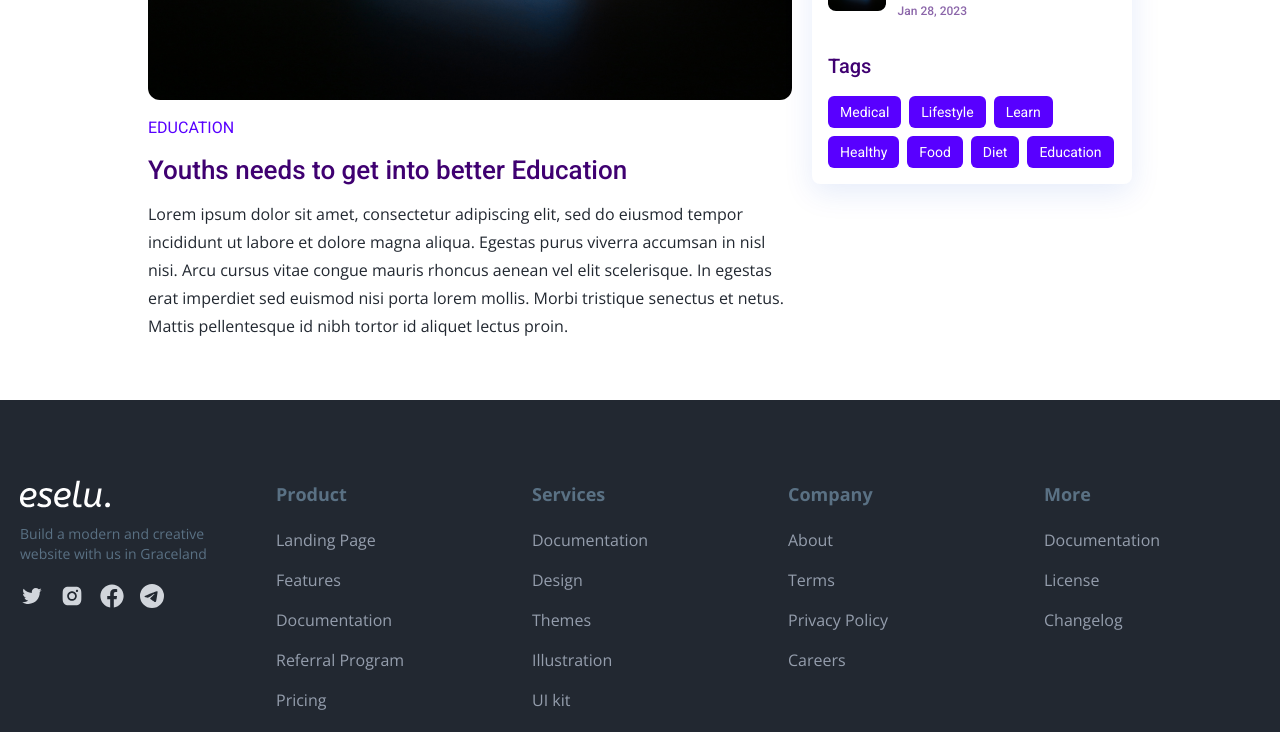
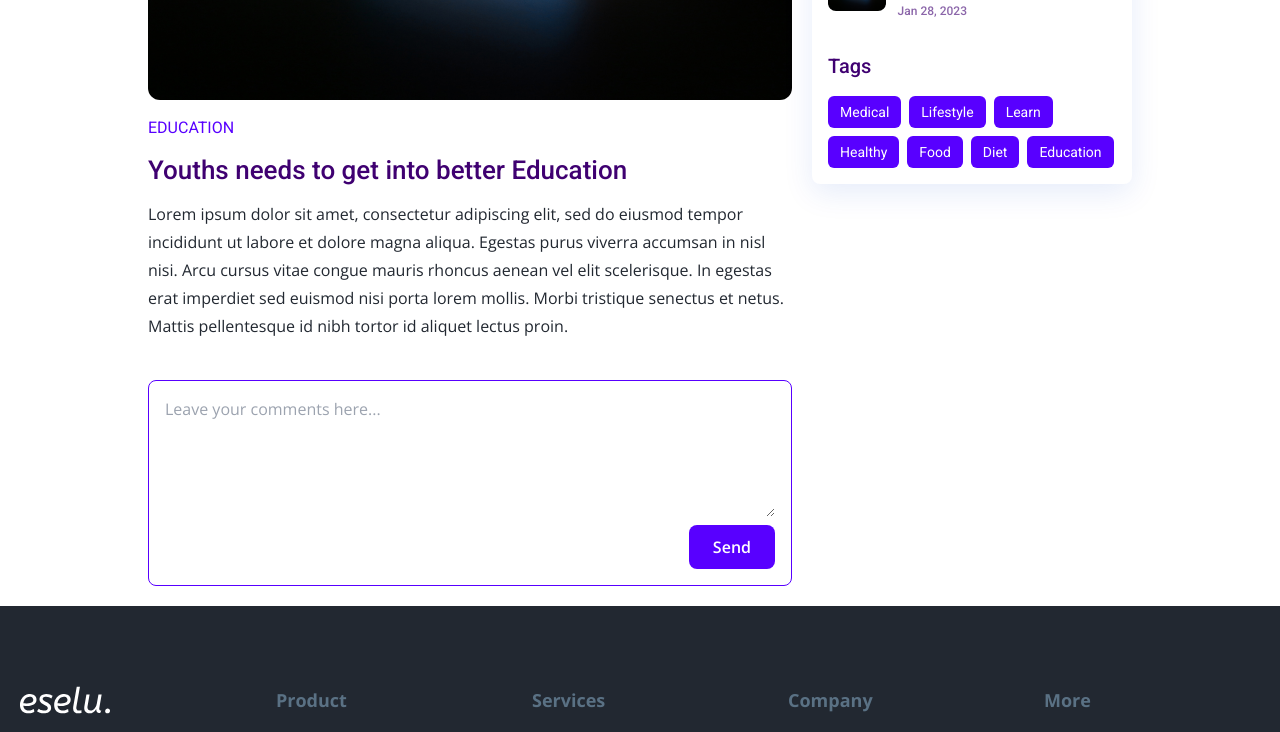
Before and after one commit to levilu800b/Frontend-Blog, a React (Create React App) app: page /blog/1 in a window 1280 px wide. Shown: the part 504-1236 px from the top of the page. Built offline with nearby package versions, Linux system fonts and the light colour scheme.

Commit message:
comments form

```diff
--- /dev/null
+++ b/src/components/Comments/CommentForm.jsx
@@ -0,0 +1,34 @@
+import React from 'react';
+import { useState } from 'react';
+
+const CommentForm = ({ btnLabel, formSubmitHandler }) => {
+	const [value, setValue] = useState('');
+
+	const submitHandler = (e) => {
+		e.preventDefault();
+        formSubmitHandler(value);
+        setValue('');
+	};
+
+	return (
+		<form onSubmit={submitHandler}>
+			<div className='flex flex-col items-end border border-primary rounded-lg p-4'>
+				<textarea
+					className="w-full focus:outline-none"
+					rows="5"
+					placeholder="Leave your comments here..."
+					value={value}
+					onChange={(e) => setValue(e.target.value)}
+				/>
+				<button
+					type="submit"
+					className="px-6 py-2.5 rounded-lg bg-primary text-white font-semibold mt-2"
+				>
+					{btnLabel}
+				</button>
+			</div>
+		</form>
+	);
+};
+
+export default CommentForm;
--- a/src/components/Comments/CommentsContainer.jsx
+++ b/src/components/Comments/CommentsContainer.jsx
@@ -1,8 +1,11 @@
 import React from 'react'
+import CommentForm from './CommentForm'
 
 const CommentsContainer = ({ className }) => {
   return (
-    <div className={`${className}`}></div>
+    <div className={`${className}`}>
+        <CommentForm btnLabel="Send" />
+    </div>
   )
 }
 
--- /dev/null
+++ b/src/data/comments.jsx
@@ -0,0 +1,52 @@
+export const getCommentsData = async () => {
+	return [
+		{
+			_id: '10',
+			user: {
+				_id: 'a',
+				name: 'Mohammad Rezaii',
+			},
+			desc: 'it was a nice post, Thank you!',
+			post: '1',
+			parent: null,
+			replyOnUser: null,
+			createdAt: '2022-12-31T17:22:05.092+0000',
+		},
+		{
+			_id: '11',
+			user: {
+				_id: 'b',
+				name: 'Paul M. Williams',
+			},
+			desc: 'a reply for Mohammad',
+			post: '1',
+			parent: '10',
+			replyOnUser: 'a',
+			createdAt: '2022-12-31T17:22:05.092+0000',
+		},
+		{
+			_id: '12',
+			user: {
+				_id: 'b',
+				name: 'Paul M. Williams',
+			},
+			desc: 'keep it up bro <3',
+			post: '1',
+			parent: null,
+			replyOnUser: null,
+			createdAt: '2022-12-31T17:22:05.092+0000',
+		},
+		{
+			_id: '13',
+			user: {
+				_id: 'c',
+				name: 'Jessica C. Stephens',
+			},
+			desc: "I'm always interested in your content :)",
+			post: '1',
+			parent: null,
+			replyOnUser: null,
+			createdAt: '2022-12-31T17:22:05.092+0000',
+		},
+	];
+};
```
